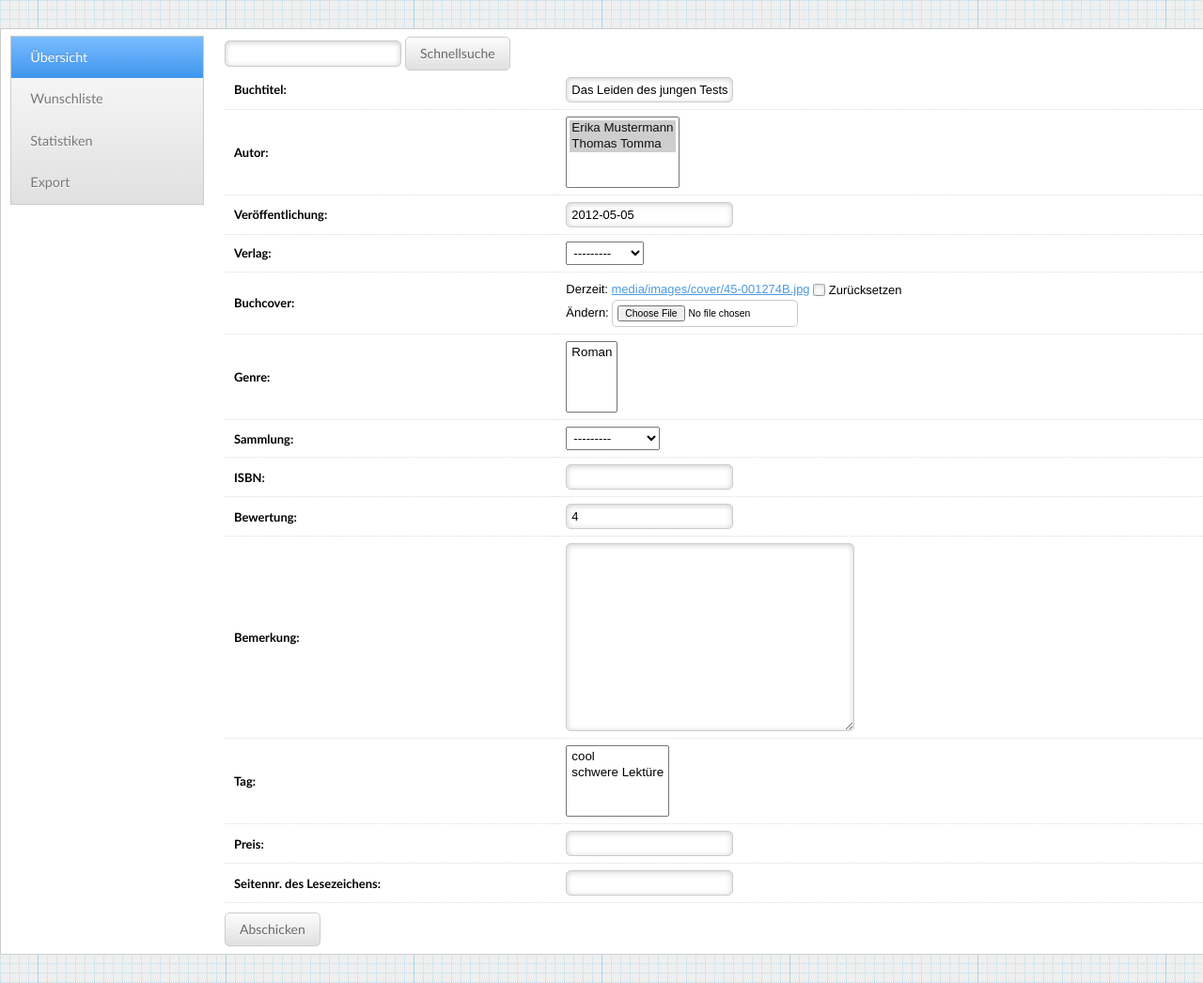
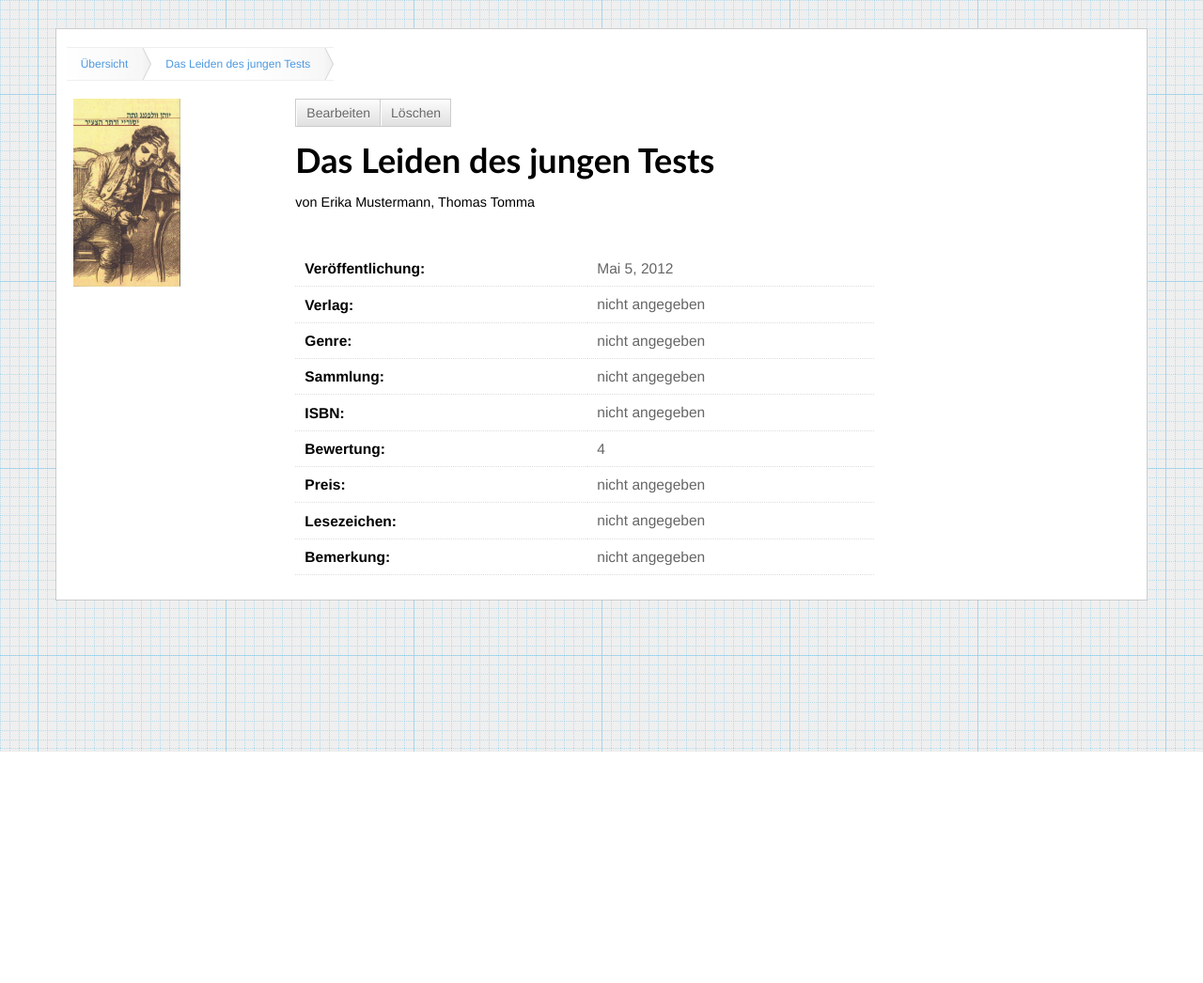
Before and after one commit to kenda/codingcontest2012, a Django app: page /1/ in a window 1280 px wide; the page is wider, and only the part inside the window is pictured. Shown: that part at 94% size. After the commit the page ends 800 px from the top of that part, so only its background shows below. Run offline with Django 3.2, Linux system fonts and the light colour scheme; data comes from the database, SQL or seed files in the repository; parts of the project's set-up code (start-up, migrations or seed data) failed here and were passed over; some libraries are stand-ins or nearby versions.

Commit message:
[Mod] Detailseite, Übersicht aufgeräumt, ...

```diff
--- a/books/forms.py
+++ b/books/forms.py
@@ -1,8 +1,12 @@
+# -*- coding: utf-8 -*-
 from django.forms import ModelForm
 
 from books.models import Buch
 
 
 class BuchForm(ModelForm):
+    """
+    Formular für das Anlegen und Ändern von Buch-Instanzen.
+    """
     class Meta:
         model = Buch
--- a/books/static/css/style.css
+++ b/books/static/css/style.css
@@ -50,7 +50,7 @@ text-shadow: 0px 0px 1px transparent; /* google font pixelation fix */
 }
 
 #wrap{
-width:1360px;
+width:1160px;
 background:#fff;
 margin:30px auto 30px auto;
 padding:0;
@@ -92,3 +92,35 @@ left:0;
 	-webkit-border-radius:3px;
 	border-radius:3px;
 	}
+
+.cover{
+    max-height:200px;
+}
+
+.infobox{
+    padding: 20px;
+    margin-top: 40px;
+    font-size: 1.2em;border-collapse:collapse;
+    }
+
+.infobox label{
+    font-weight: bold;
+    }
+
+.infobox p{
+    display: inline;
+    margin-right: 10px;
+    }
+
+#id_tag{
+    width: 300px;
+    }
+
+.errorlist{
+    list-style-type:none;
+    margin: 0px;
+    }
+
+.exhibit-views-header{
+    display:none;
+    }
--- a/books/templates/add.html
+++ b/books/templates/addedit.html
@@ -2,6 +2,10 @@
 
 {% block head_extra %}
 <script type="text/javascript">
+  function success(data){
+    console.log(data);
+  }
+
   function isbn_schnellsuche(){
       var isbn = $("input[name=isbn]").val();
       $.ajax({
@@ -9,34 +13,44 @@
 	  url: "http://openlibrary.org/api/books",
 	  data: {
 	      'bibkeys': "ISBN:"+isbn,
-	      'format': "jsonp"
+	      'format': "jsonp",
+              'callback': "success"
 	  },
 	  dataType: "jsonp",
 	  success: function(data){
-	      console.log(data);
+	      console.log("muh",data);
 	  },
 	  error: function(jqXHR, textStatus, errorThrown){
 	      console.error(jqXHR, textStatus, errorThrown);
 	  }
       });
   }
+
+  $(document).ready(function(){
+    $("select").addClass("fancy");
+    $(".errorlist li").addClass("notice error");
+  });
 </script>
 {% endblock %}
 
 {% block content %}
-<div class="col_2">
-  <!-- Menu Vertical Left -->
-  <ul class="menu vertical">
-    <li class="current"><a href="/">&Uuml;bersicht</a></li>
-    <li><a href="">Wunschliste</a></li>
-    <li><a href="/stats/">Statistiken</a></li>
-    <li><a href="/export/">Export</a></li>
-  </ul>
-</div>
 
 <div class="col_10">
-  <input type="text" name="isbn" value="" />
-  <button class="medium" name="Schnellsuche" onclick="isbn_schnellsuche()">Schnellsuche</button>
+  <ul class="breadcrumbs alt1">
+    <li><a href="/">Übersicht</a></li>
+    {% if buch %}
+      <li><a href="/{{buch.id}}/">{{buch.titel}}</a></li>
+      <li><a href="">bearbeiten</a></li>
+    {% else %}
+      <li><a href="">neues Buch</a></li>
+    {% endif %}
+  </ul>
+
+  <!-- <input id="text2" type="text" placeholder="ISBN-Nummer" class="col_3"/> -->
+  <!-- <button class="medium" name="Schnellsuche" onclick="isbn_schnellsuche()">Schnellsuche</button> -->
+
+  <!-- <hr class="alt2" /> -->
+
   <form method="post" action="">
     {% csrf_token %}
     <table>
--- a/books/templates/base.html
+++ b/books/templates/base.html
@@ -1,10 +1,9 @@
 <!DOCTYPE html>
 <html>
   <head>
-    <title>HTML KickStart</title>
+    <title>CodingContest 2012</title>
     <meta charset="UTF-8">
     {% block jquery %}
-    <!-- <script type="text/javascript" src="https://ajax.googleapis.com/ajax/libs/jquery/1.6.4/jquery.min.js"></script> -->
     <script src="http://ajax.googleapis.com/ajax/libs/jquery/1.7.1/jquery.min.js"></script>
     {% endblock %}
     {% block head_extra %}{% endblock %}
--- /dev/null
+++ b/books/templates/details.html
@@ -0,0 +1,105 @@
+{% extends "base.html" %}
+
+{% block content %}
+
+<div class="col_10">
+  <ul class="breadcrumbs alt1">
+    <li><a href="/">Übersicht</a></li>
+    <li><a href="">{{buch.titel}}</a></li>
+  </ul>
+
+  <div class="col_3">
+    <img src="{{MEDIA_URL}}{{buch.cover}}" class="cover" alt="Cover" />
+  </div>
+
+  <div class="col_8">
+    <ul class="button-bar">
+      <li><a href="/edit/{{buch.id}}/"><span class="icon" data-icon="7"></span> Bearbeiten</a></li>
+      <li><a href="/del/{{buch.id}}/"><span class="icon" data-icon="T"></span> Löschen</a></li>
+    </ul>
+
+    <h2>{{buch.titel}}</h2>
+    {% if autoren %}<span>von {{autoren|join:", "}}</span>{% endif %}
+    <table class="infobox">
+      <tr>
+	<td>
+	  <label>Veröffentlichung:</label>
+	</td>
+	<td>
+	  <p>{{buch.veroeffentlichung|default:"nicht angegeben"}}</p>
+	</td>
+      </tr>
+      <tr>
+	<td>
+	  <label>Verlag:</label>
+	</td>
+	<td>
+	  <p>{{buch.verlag|default:"nicht angegeben"}}</p>
+	</td>
+      </tr>
+      <tr>
+	<td>
+	  <label>Genre:</label>
+	</td>
+	<td>
+	  <p>{{genre|join:", "|default:"nicht angegeben"}}</p>
+	</td>
+      </tr>
+      <tr>
+	<td>
+	  <label>Sammlung:</label>
+	</td>
+	<td>
+	  <p>{{buch.sammlung|default:"nicht angegeben"}}</p>
+	</td>
+      </tr>
+      <tr>
+	<td>
+	  <label>ISBN:</label>
+	</td>
+	<td>
+	  <p>{{buch.isbn|default:"nicht angegeben"}}</p>
+	</td>
+      </tr>
+      <tr>
+	<td>
+	  <label>Bewertung:</label>
+	</td>
+	<td>
+	  <p>{{buch.bewertung|default:"nicht angegeben"}}</p>
+	</td>
+      </tr>
+      <tr>
+	<td>
+	  <label>Preis:</label>
+	</td>
+	<td>
+	  <p>{{buch.preis|default:"nicht angegeben"}}</p>
+	</td>
+      </tr>
+      <tr>
+	<td>
+	  <label>Lesezeichen:</label>
+	</td>
+	<td>
+	  <p>{{buch.lesezeichen|default:"nicht angegeben"}}</p>
+	</td>
+      </tr>
+      <tr>
+	<td>
+	  <label>Bemerkung:</label>
+	</td>
+	<td>
+	  <p>{{buch.bemerkung|default:"nicht angegeben"}}</p>
+	</td>
+      </tr>
+    </table>
+    <div class="tags">
+      {% for tag in tags %}
+      <span class="icon small gray" data-icon="B"></span>&nbsp;{{tag}}
+      {% endfor %}
+    </div>
+  </div>
+</div>
+
+{% endblock %}
--- a/books/urls.py
+++ b/books/urls.py
@@ -1,8 +1,14 @@
 from django.conf.urls import patterns, include, url
 
+# URL-Config des book-Moduls
 urlpatterns = patterns('books.views',
-                       url('^$', 'index'),
                        url('^add/$', 'add_buch'),
-                       url(r'^(?P<id>\d+)/$', 'edit_buch'),
+                       url(r'^(?P<id>\d+)/$', 'view_buch'),
+                       url(r'^edit/(?P<id>\d+)/$', 'edit_buch'),
                        url(r'^del/(?P<id>\d+)/$', 'del_buch')
                        )
+
+# statische HTML-Seite als Startseite ausliefern
+urlpatterns += patterns('django.views.generic.simple',
+                        (r'^$', 'direct_to_template', {'template': 'index.html'}),
+)
--- a/books/views.py
+++ b/books/views.py
@@ -1,35 +1,75 @@
+# -*- coding: utf-8 -*-
 from django.shortcuts import render_to_response, redirect, get_object_or_404
 from django.template import RequestContext
 
 from books.forms import BuchForm
 from books.models import Buch
 
-def index(request):
-    #latest_poll_list = Poll.objects.all().order_by('-pub_date')[:5]
-    return render_to_response('index.html',{}, context_instance=RequestContext(request))
 
 def add_buch(request):
+    """
+    Funktion zum Hinzufügen eines Buches.
+
+    Testet jeweils ob der Aufruf als POST oder GET
+    abegesetzt wurde und liefert je nach dem das
+    Ausgangsformular aus oder legt ein neues Buch an.
+    """
     if request.method == 'POST':
         addForm = BuchForm(request.POST)
         if addForm.is_valid():
             addForm.save()
-            return redirect(index)
+            return redirect("/")
     else:
         addForm = BuchForm()
 
-    return render_to_response('add.html', {'form': addForm, }, context_instance = RequestContext( request ) )
+    return render_to_response('addedit.html',
+                              {'form': addForm, },
+                              context_instance=RequestContext(request))
 
-def edit_buch( request, id ):
+
+def edit_buch(request, id):
+    """
+    Funktion zum Bearbeiten einer Buch-Instanz.
+
+    Verfährt beim Bearbeiten wie add_buch().
+    """
     buch = get_object_or_404(Buch, pk=id)
     if request.method == 'POST':
         editForm = BuchForm(request.POST, instance=buch)
         if editForm.is_valid():
             editForm.save()
-            return redirect(index)
+            return redirect("/")
     else:
         editForm = BuchForm(instance=buch)
-    return render_to_response('add.html', {'id': id, 'form': editForm}, context_instance = RequestContext( request ) )
+    return render_to_response('addedit.html', {'id': id,
+                                               'buch': buch,
+                                               'form': editForm},
+                              context_instance=RequestContext(request))
 
-def del_buch( request, id ):
+
+def del_buch(request, id):
+    """
+    Funktion zum Löschen einer Buch-Instanz.
+    """
     Buch.objects.get(pk=id).delete()
-    return redirect(index)
+    return redirect("/")
+
+
+def view_buch(request, id):
+    """
+    Funktion zum Ausliefern aller Details einer Buch-Instanz.
+
+    Es werden hierbei alle referenzierten Felder aufgelößt und
+    an das Template weitergeleitet.
+    """
+    buch = get_object_or_404(Buch, pk=id)
+    autoren = buch.autor.all()
+    tags = buch.tag.all()
+    genre = buch.genre.all()
+    return render_to_response('details.html',
+                              {'id': id,
+                               'buch': buch,
+                               'autoren': autoren,
+                               'tags': tags,
+                               'genre': genre},
+                              context_instance=RequestContext(request))
--- a/codingcontest2012/settings.py
+++ b/codingcontest2012/settings.py
@@ -1,4 +1,4 @@
-# Django settings for codingcontest2012 project.
+import os
 
 DEBUG = True
 TEMPLATE_DEBUG = DEBUG
@@ -48,7 +48,7 @@ USE_TZ = True
 
 # Absolute filesystem path to the directory that will hold user-uploaded files.
 # Example: "/home/media/media.lawrence.com/media/"
-MEDIA_ROOT = ''
+MEDIA_ROOT = os.path.dirname(os.path.abspath(__file__)) + '/../media/'
 
 # URL that handles the media served from MEDIA_ROOT. Make sure to use a
 # trailing slash.
--- a/codingcontest2012/urls.py
+++ b/codingcontest2012/urls.py
@@ -1,3 +1,4 @@
+# -*- coding: utf-8 -*-
 from django.contrib.staticfiles.urls import staticfiles_urlpatterns
 from django.conf.urls import patterns, include, url
 from django.contrib import admin
@@ -28,6 +29,8 @@ urlpatterns = patterns('',
     # Books-App einbinden
     url(r'^', include('books.urls')),
 
+    # hochgeladene Dateien bereitstellen - nur für den
+    # Entwicklungsprozess zu benutzen
     url(r'^media/(?P<path>.*)$', 'django.views.static.serve', {
         'document_root': settings.MEDIA_ROOT,
     }),
```
Also changed, not shown: books/api/resources.py (+37 -13 lines), books/models.py (+8 -6 lines), books/templates/index.html (+71 -39 lines), books/tests.py (+9 -10 lines), README.md, media/images/cover/blank.png, uml_classes.png.
